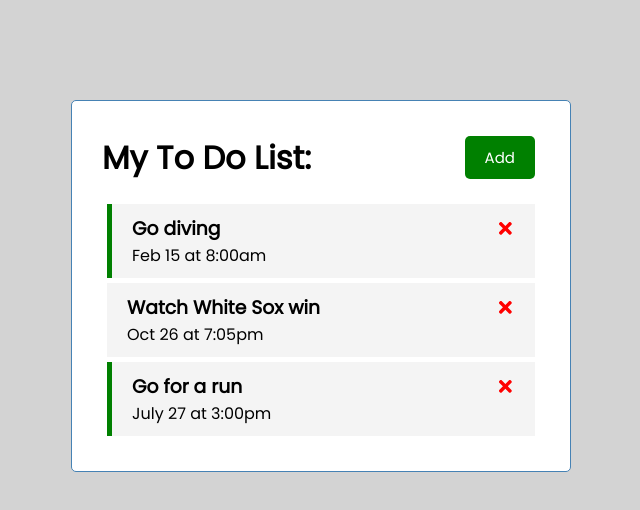
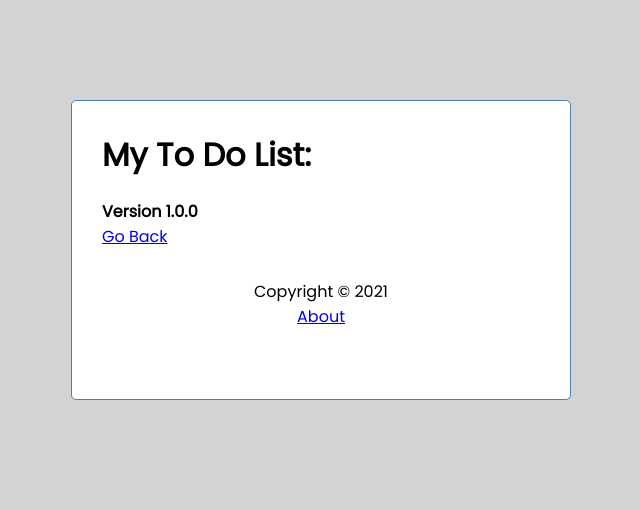
Before and after one commit to morancathy/to-do-app, a React (Create React App) app: page /about in a window 1280 px wide. Shown: the top 510 px of the page, without its empty margins (319-959 px from the left). Built offline with nearby package versions, Linux system fonts and the light colour scheme; data requests are answered from the project's data file.

Commit message:
router work

```diff
--- a/package.json
+++ b/package.json
@@ -10,6 +10,7 @@
     "react": "^17.0.2",
     "react-dom": "^17.0.2",
     "react-icons": "^4.2.0",
+    "react-router-dom": "^5.2.0",
     "react-scripts": "4.0.3",
     "web-vitals": "^1.1.2"
   },
--- a/src/App.js
+++ b/src/App.js
@@ -1,10 +1,13 @@
 import { StrictMode } from "react";
 import {useState, useEffect} from 'react';
+import {BrowserRouter as Router, Route} from 'react-router-dom';
 import './styles.css';
 
 import Header from './components/Header';
+import Footer from './components/Footer';
 import Tasks from './components/Tasks';
 import AddTask from './components/AddTask';
+import About from './components/About';
 
 function App() {
   const [showAddTask, setShowAddTask] = useState (false)
@@ -84,16 +87,24 @@
 }
 
   return (
+    <Router>
       <div className="container">
         <Header onAdd={() => setShowAddTask
           (!showAddTask)}
           showAdd={showAddTask}/>
+        <Route path='/' exact render={(props) => (
+          <>
             {showAddTask && <AddTask onAdd={addTask}/>}
             {tasks.length > 0
               ? <Tasks tasks={tasks} onDelete={deleteTask} onToggle={toggleReminder}/>
               : 'No To Do Items'
             }
+          </>
+        )} />
+        <Route path='/about' component={About} />
+        <Footer />
       </div>
+    </Router>
   );
 }
 
--- /dev/null
+++ b/src/components/About.js
@@ -0,0 +1,12 @@
+import {Link} from 'react-router-dom'
+
+const About = () => {
+  return (
+    <div>
+      <h4>Version 1.0.0</h4>
+      <Link to='/'>Go Back</Link>
+    </div>
+  )
+}
+
+export default About
--- /dev/null
+++ b/src/components/Footer.js
@@ -0,0 +1,12 @@
+import {Link} from 'react-router-dom'
+
+const Footer = () => {
+  return (
+    <footer>
+      <p>Copyright &copy; 2021</p>
+      <Link to='/about'>About</Link>
+    </footer>
+  )
+}
+
+export default Footer
--- a/src/components/Header.js
+++ b/src/components/Header.js
@@ -1,12 +1,14 @@
 import PropTypes from 'prop-types'
+import {useLocation} from 'react-router-dom'
 import Button from './Button'
 
 const Header = ({title, onAdd, showAdd}) => {
+  const location = useLocation();
   return (
     <div>
       <header className='header'>
         <h1>{title}</h1>
-        <Button color={showAdd ? 'red' : 'green'} text={showAdd ? 'Close' : 'Add'} onClick={onAdd} />
+        {location.pathname === '/'&& <Button color={showAdd ? 'red' : 'green'} text={showAdd ? 'Close' : 'Add'} onClick={onAdd} />}
       </header>
     </div>
   )
```
Also changed, not shown: 1 other file (tests, documents, lock files or other folders). Lines whose indentation alone changed are shown as unchanged.
